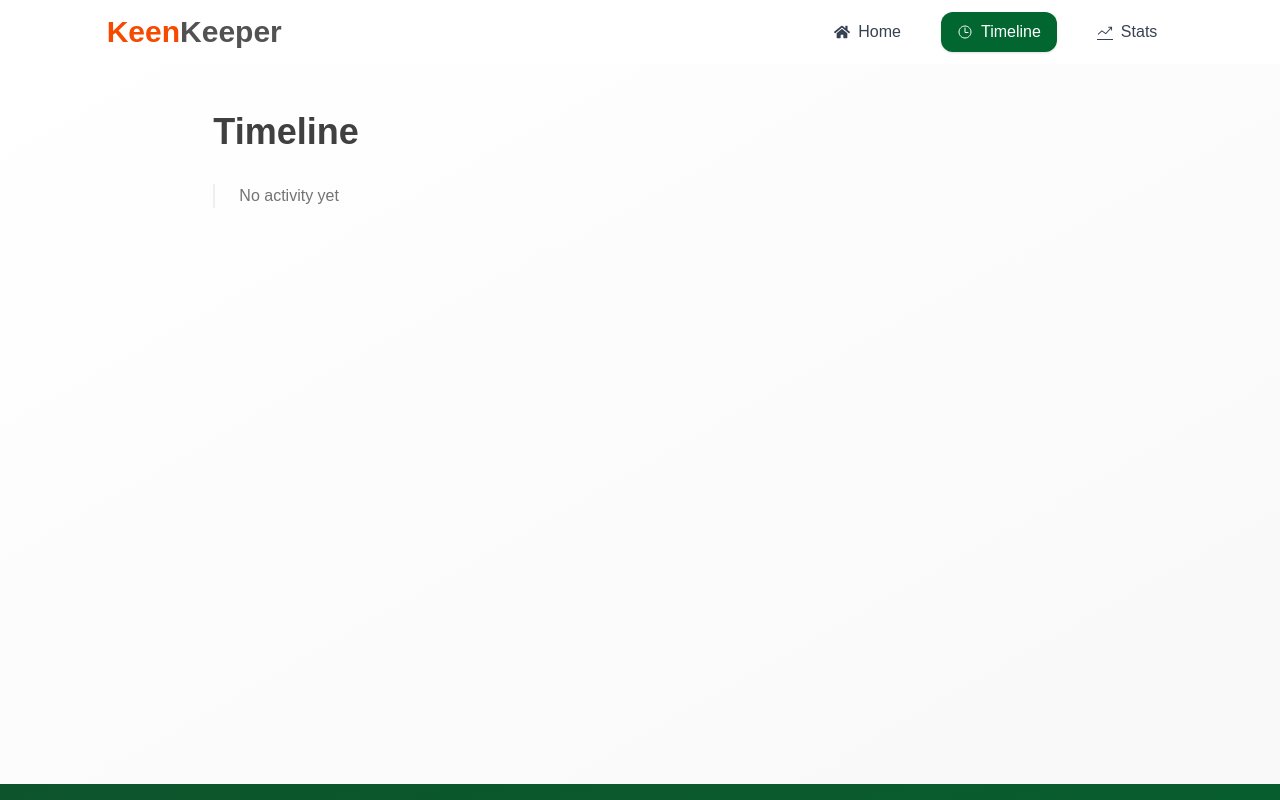
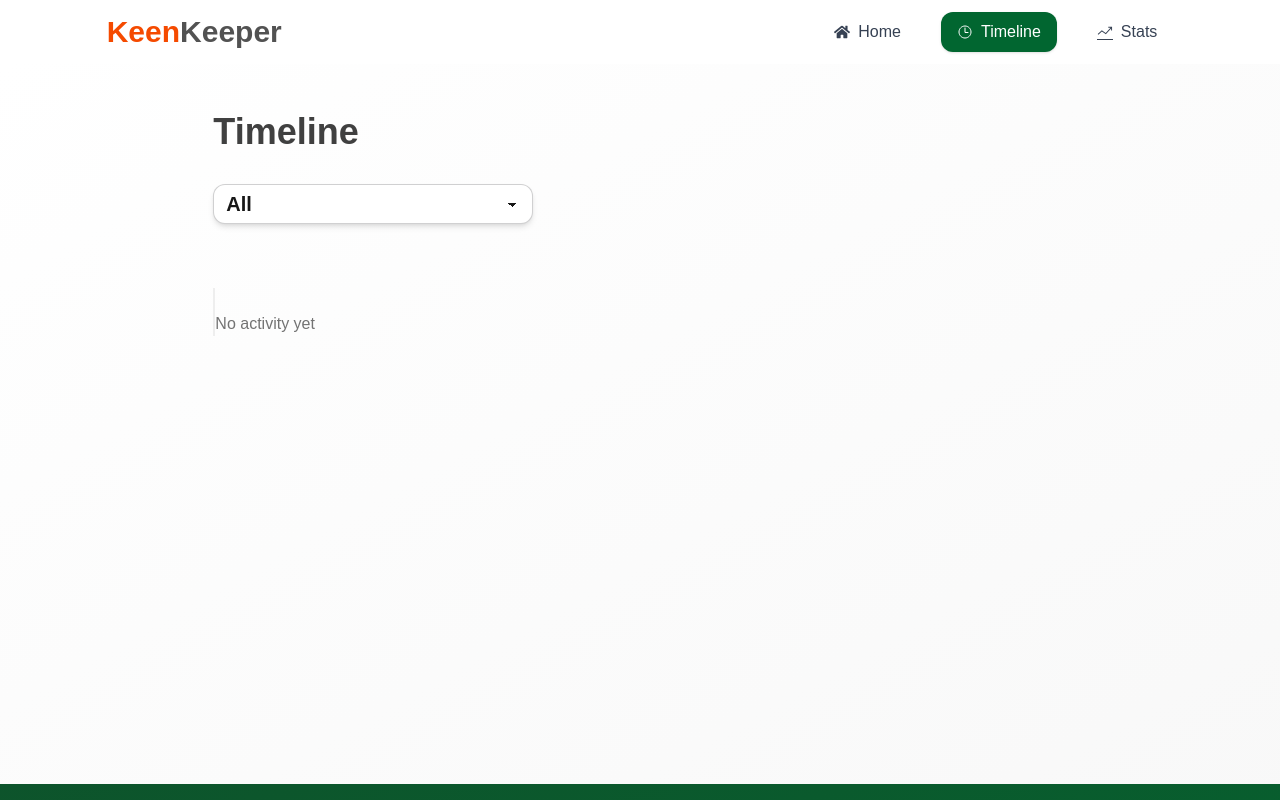
Before and after one commit to islammdsohan603/NEXTJS-PROJECTS, a Next.js app: page /timeline in a window 1280 px wide. Shown: the top 800 px of the page. Built offline with nearby package versions, Linux system fonts and the light colour scheme.

Commit message:
Filter Added

```diff
--- a/src/app/timeline/page.jsx
+++ b/src/app/timeline/page.jsx
@@ -1,10 +1,14 @@
 'use client';
 
-import React, { useContext } from 'react';
+import React, { useContext, useState } from 'react';
 import { FriendsContext } from '@/components/ContaxtData';
 
 const TimeLinePage = () => {
-  const { history } = useContext(FriendsContext);
+  const { data, history } = useContext(FriendsContext);
+  const [filter, setFilter] = useState('all');
+
+  const filterHistory =
+    filter === 'all' ? history : history.filter(item => item.type === filter);
 
   return (
     <div className="min-h-[90vh] py-12 bg-linear-to-br from-base-100 to-base-200">
@@ -14,12 +18,27 @@ const TimeLinePage = () => {
           Timeline
         </h1>
 
+        {/* Filter */}
+
+        <div className="my-6 pb-10">
+          <select
+            value={filter}
+            onChange={e => setFilter(e.target.value)}
+            className="select select-bordered rounded-xl shadow-md focus:outline-primary text-xl font-bold"
+          >
+            <option value="all">All</option>
+            <option value="Call">Call</option>
+            <option value="Text">Text</option>
+            <option value="Video">Video</option>
+          </select>
+        </div>
+
         {/* Timeline */}
-        <div className="relative border-l-2 border-base-300 pl-6 space-y-8">
+        <div className="relative border-l-2 border-base-300 pt-6 space-y-8">
           {history.length === 0 ? (
             <p className="text-neutral-500">No activity yet</p>
           ) : (
-            history.map(item => (
+            filterHistory.map(item => (
               <div key={item.id} className="relative group">
                 {/* Dot */}
                 <span className="absolute -left-3 top-2 w-5 h-5 bg-primary rounded-full border-4 border-white shadow-md group-hover:scale-110 transition"></span>
--- a/src/components/ContaxtData.jsx
+++ b/src/components/ContaxtData.jsx
@@ -34,7 +34,7 @@ const collingArray = [
 
 const ContextData = ({ children }) => {
   const [data, setData] = useState([]);
-  const [selected, setSelected] = useState([]);
+  const [selected, setSelected] = useState(null);
   const [history, setHistory] = useState([]);
 
   useEffect(() => {
@@ -48,9 +48,8 @@ const ContextData = ({ children }) => {
   }, []);
 
   const handleCard = id => {
-    const numericId = parseInt(id);
-
-    const isExistCard = selected.find(item => item.id === numericId);
+    const parsentId = parseInt(id);
+    const isExistCard = selected.find(item => item.id === parsentId);
 
     if (isExistCard) {
       toast.error('Already Added ❌');
@@ -69,6 +68,7 @@ const ContextData = ({ children }) => {
       type: selectedCall.collName,
       title: selectedCall.title,
       icon: selectedCall.icon,
+
       time: new Date().toLocaleString(),
     };
 
--- a/src/components/FrindsData.jsx
+++ b/src/components/FrindsData.jsx
@@ -12,18 +12,18 @@ const FrindsData = () => {
   return (
     <div>
       <h1 className="text-2xl font-bold mb-4">Your Friends</h1>
+
       <div className="grid grid-cols-1 md:grid-cols-2 lg:grid-cols-4 gap-4">
         {data.length === 0 ? (
-          <div className="min-h-[70vh] flex flex-col items-center justify-center gap-4 col-span-full">
+          <div className="h-[70vh] flex items-center justify-center col-span-full">
             <GridLoader color="#22c55e" />
-            <p className="text-sm text-neutral-500">Loading friends...</p>
           </div>
         ) : (
           data.map(friend => (
             <Link
+              key={friend.id}
               href={`/singlefriends/${friend.id}`}
               onClick={() => handleCard(friend.id)}
-              key={friend.id}
               className="p-4 bg-base-200 rounded-xl text-center space-y-2 cursor-pointer hover:-translate-y-2 duration-300 hover:shadow-2xl shadow-blue-200"
             >
               <Image
@@ -35,13 +35,13 @@ const FrindsData = () => {
               />
 
               <h2 className="text-lg font-semibold">{friend.name}</h2>
+
               <span className="text-sm font-semibold text-neutral-500">
-                {' '}
-                {friend.goal}d ago{' '}
+                {friend.goal}d ago
               </span>
 
-              <div className="flex items-center  gap-6 justify-center">
-                {friend.tags.map((item, index) => (
+              <div className="flex items-center gap-6 justify-center">
+                {friend.tags?.map((item, index) => (
                   <span
                     key={index}
                     className="bg-green-200 px-4 py-1.5 rounded-2xl text-xs font-bold"
@@ -53,10 +53,17 @@ const FrindsData = () => {
 
               <div className="flex items-center justify-center">
                 <span
-                  className={` px-4 py-1 rounded-full ${friend.status === 'overdue' ? 'bg-red-500' : friend.status === 'almost due' ? 'bg-yellow-400' : friend.status === 'on-track' ? 'bg-green-800 text-white' : ''}`}
+                  className={`px-4 py-1 rounded-full ${
+                    friend.status === 'overdue'
+                      ? 'bg-red-500'
+                      : friend.status === 'almost due'
+                        ? 'bg-yellow-400'
+                        : friend.status === 'on-track'
+                          ? 'bg-green-800 text-white'
+                          : ''
+                  }`}
                 >
-                  {' '}
-                  {friend.status}{' '}
+                  {friend.status}
                 </span>
               </div>
             </Link>
```
